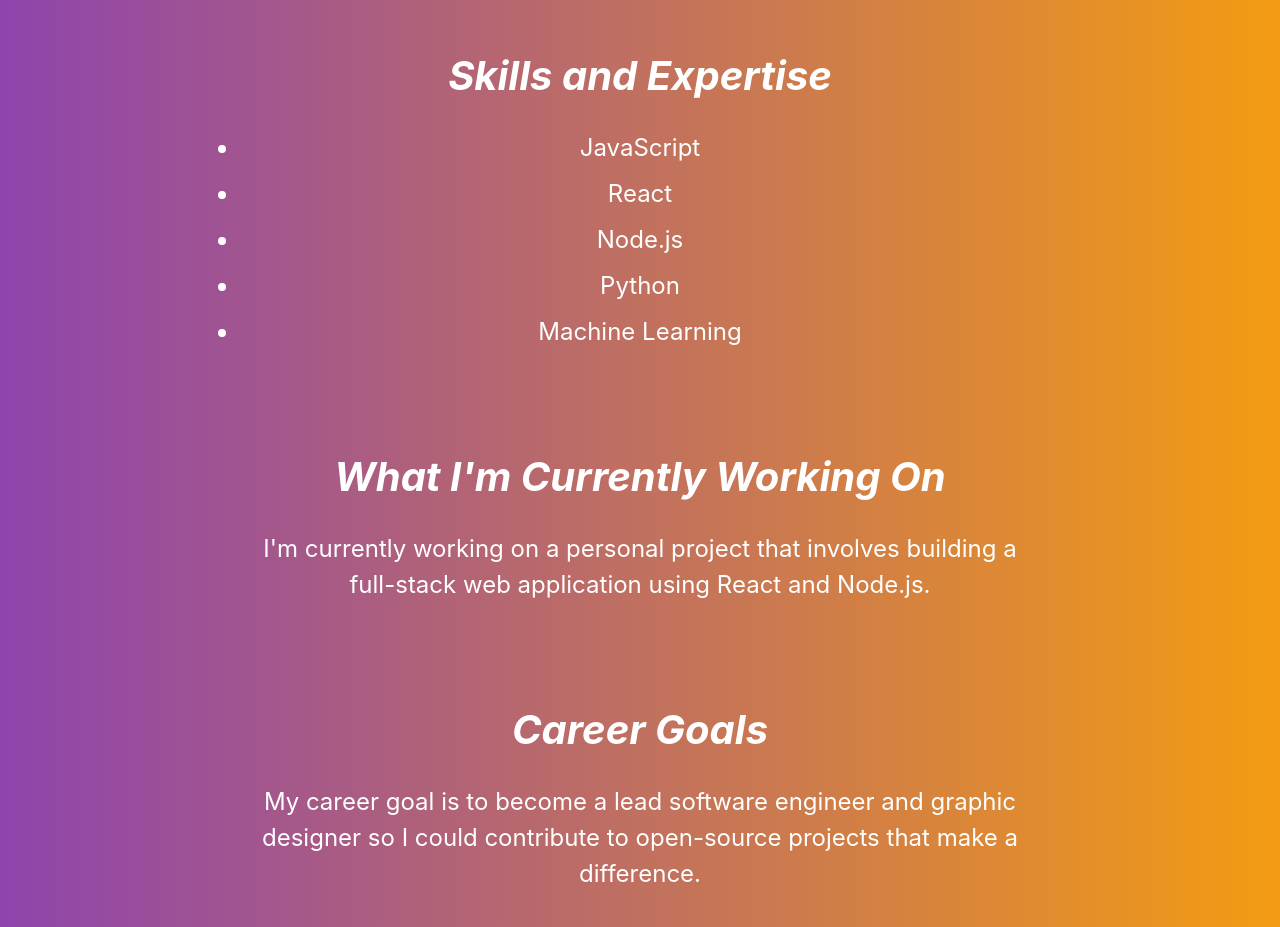
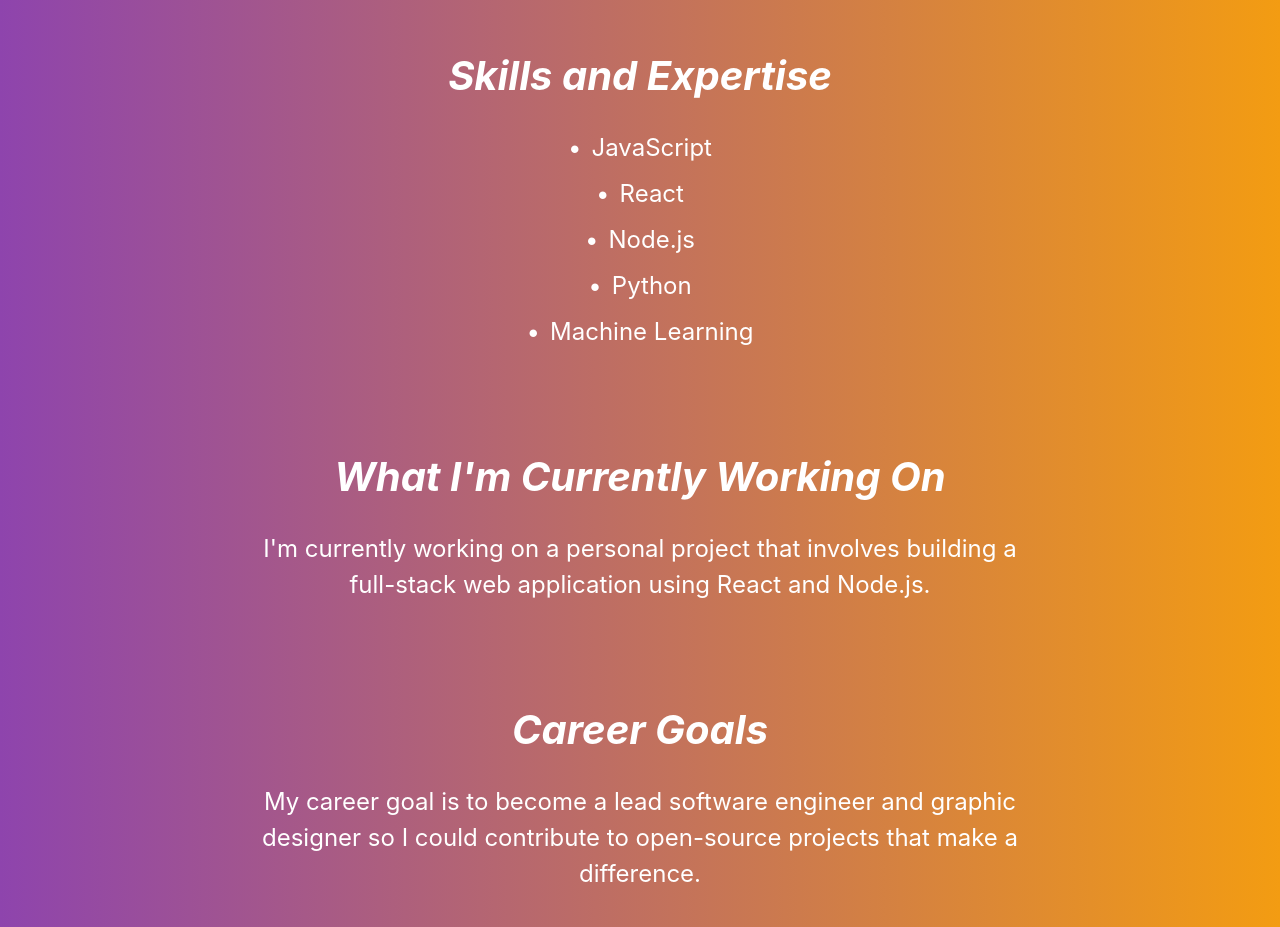
Before and after one commit to dorsushiii/Dorothy-s-Portfolio, a React (Vite) app: page / in a window 1280 px wide. Shown: the part 1480-2407 px from the top of the page. Built offline with nearby package versions, Linux system fonts and the light colour scheme.

Commit message:
fixed bullet points

```diff
--- a/src/AboutMe.css
+++ b/src/AboutMe.css
@@ -26,11 +26,20 @@
 }
 
 .about-me ul {
-  list-style-type: disc;
+  list-style-type: none; /* Remove default bullet points */
   padding-left: 0; /* Remove default padding */
   text-align: center; /* Center the list items */
 }
 
 .about-me li {
   margin-bottom: 10px;
+  display: flex;
+  align-items: center;
+  justify-content: center;
 }
+
+.about-me li::before {
+  content: '•'; /* Add custom bullet point */
+  margin-right: 10px; /* Space between bullet point and text */
+  color: white; /* Bullet point color */
+}
```
